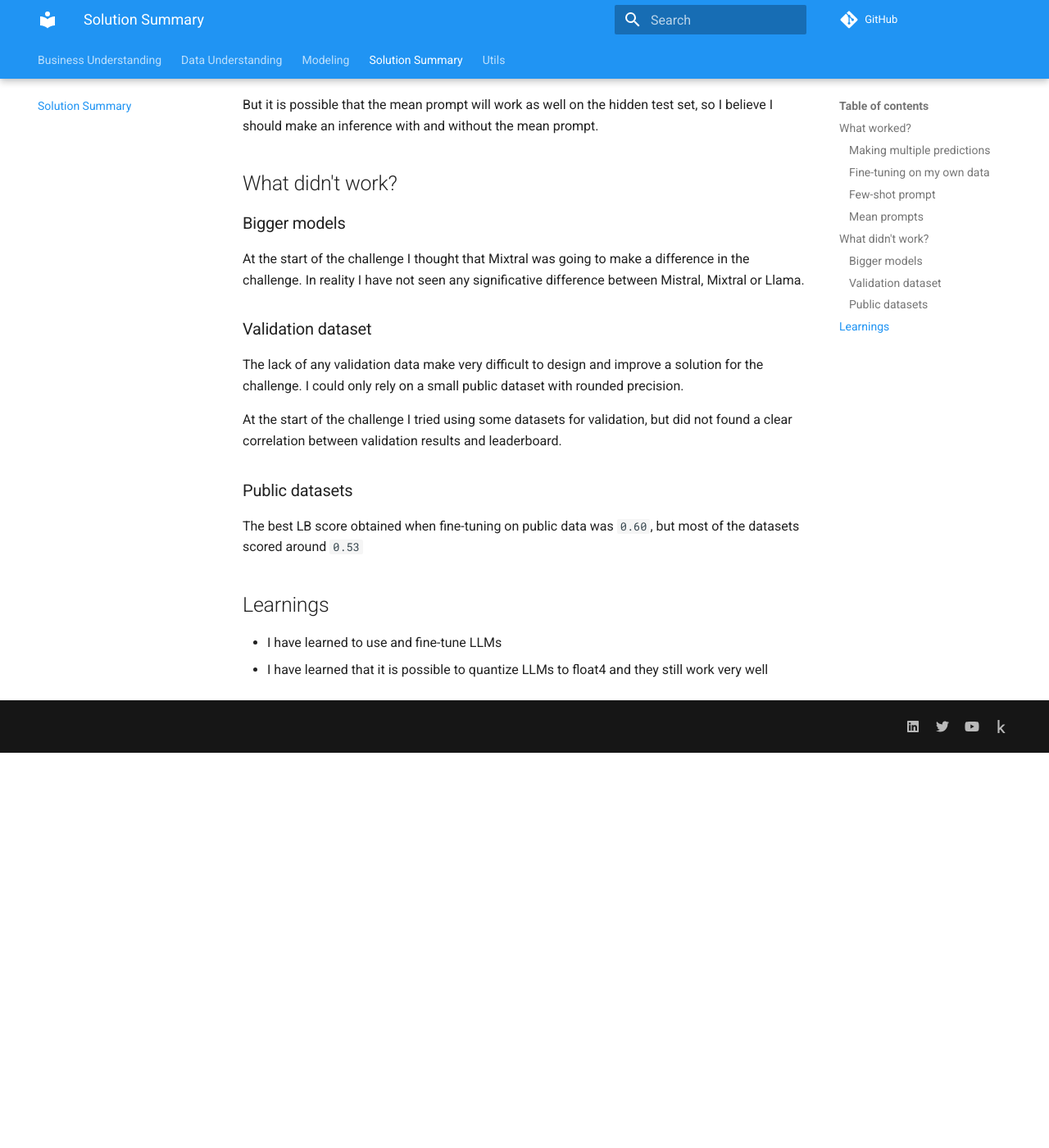
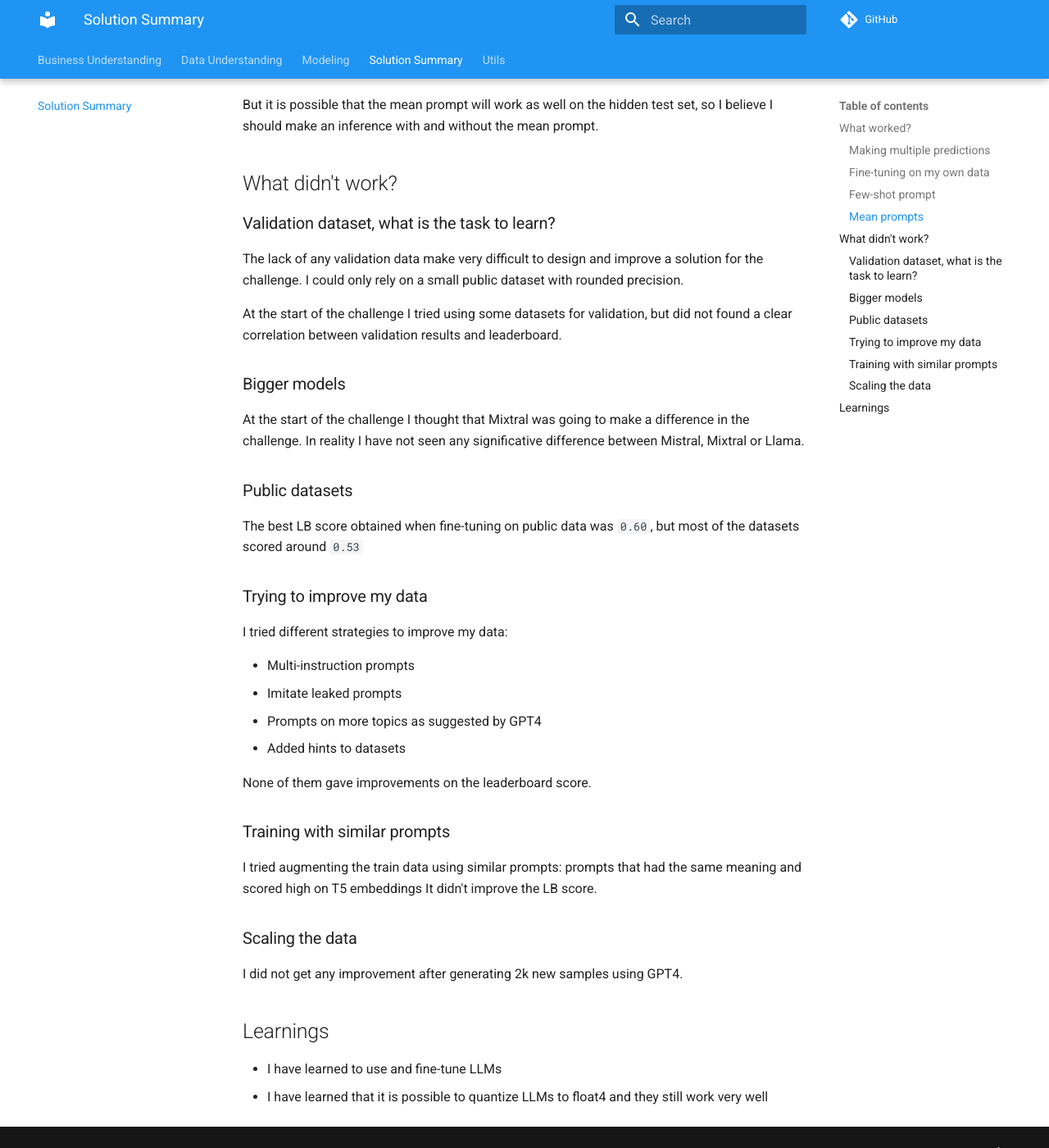
Before and after one commit to ironbar/prompt_recovery, an MkDocs documentation site: the page built from docs/05_Solution_Summary.md, in a window 1280 px wide and 1400 px high, scrolled down 850 px. Shown: the whole window at 82% size. Built offline with MkDocs 1.6.1 and Material for MkDocs 9.7.7, drawn with Linux system fonts in a browser that asks for light colours; comment, search, counter and statistics services are not loaded; before the commit the page ends 1768 px from its top, so only the background shows below that.

Commit message:
updated documentation

```diff
--- a/docs/05_Solution_Summary.md
+++ b/docs/05_Solution_Summary.md
@@ -31,12 +31,7 @@ make an inference with and without the mean prompt.
 
 ## What didn't work?
 
-### Bigger models
-
-At the start of the challenge I thought that Mixtral was going to make a difference in the challenge.
-In reality I have not seen any significative difference between Mistral, Mixtral or Llama.
-
-### Validation dataset
+### Validation dataset, what is the task to learn?
 
 The lack of any validation data make very difficult to design and improve a solution for the challenge.
 I could only rely on a small public dataset with rounded precision.
@@ -44,11 +39,36 @@ I could only rely on a small public dataset with rounded precision.
 At the start of the challenge I tried using some datasets for validation, but did not found a clear
 correlation between validation results and leaderboard.
 
+### Bigger models
+
+At the start of the challenge I thought that Mixtral was going to make a difference in the challenge.
+In reality I have not seen any significative difference between Mistral, Mixtral or Llama.
+
 ### Public datasets
 
 The best LB score obtained when fine-tuning on public data was `0.60`, but most of the datasets scored
 around `0.53`
 
+### Trying to improve my data
+
+I tried different strategies to improve my data:
+
+- Multi-instruction prompts
+- Imitate leaked prompts
+- Prompts on more topics as suggested by GPT4
+- Added hints to datasets
+
+None of them gave improvements on the leaderboard score.
+
+### Training with similar prompts
+
+I tried augmenting the train data using similar prompts: prompts that had the same meaning and scored high on T5 embeddings
+It didn't improve the LB score.
+
+### Scaling the data
+
+I did not get any improvement after generating 2k new samples using GPT4.
+
 ## Learnings
 
 - I have learned to use and fine-tune LLMs
--- a/docs/modeling/Iteration_09_mean_prompt_optimization.md
+++ b/docs/modeling/Iteration_09_mean_prompt_optimization.md
@@ -41,6 +41,8 @@ It could be a conversation where I submit the suggestions and give the scores as
 
 <https://docs.google.com/spreadsheets/d/10MUcBnQporulcX5FZGhsQ7uWtT0WmlekX8NTT3fJNSc/edit#gid=1042558503&range=A1>
 
+I was unable to improve the public prompt with around 8 guess from GPT4.
+
 ## Conclusion
 
 ## Next steps
```
Also changed, not shown: docs/modeling/Iteration_16_similar_prompts.md (+3 -5 lines), docs/modeling/Iteration_17_scale_the_data.md (+5 -5 lines), docs/modeling/Iteration_18_generate_data_with_gemma.md (added, +19 -0 lines), 1 other file.
